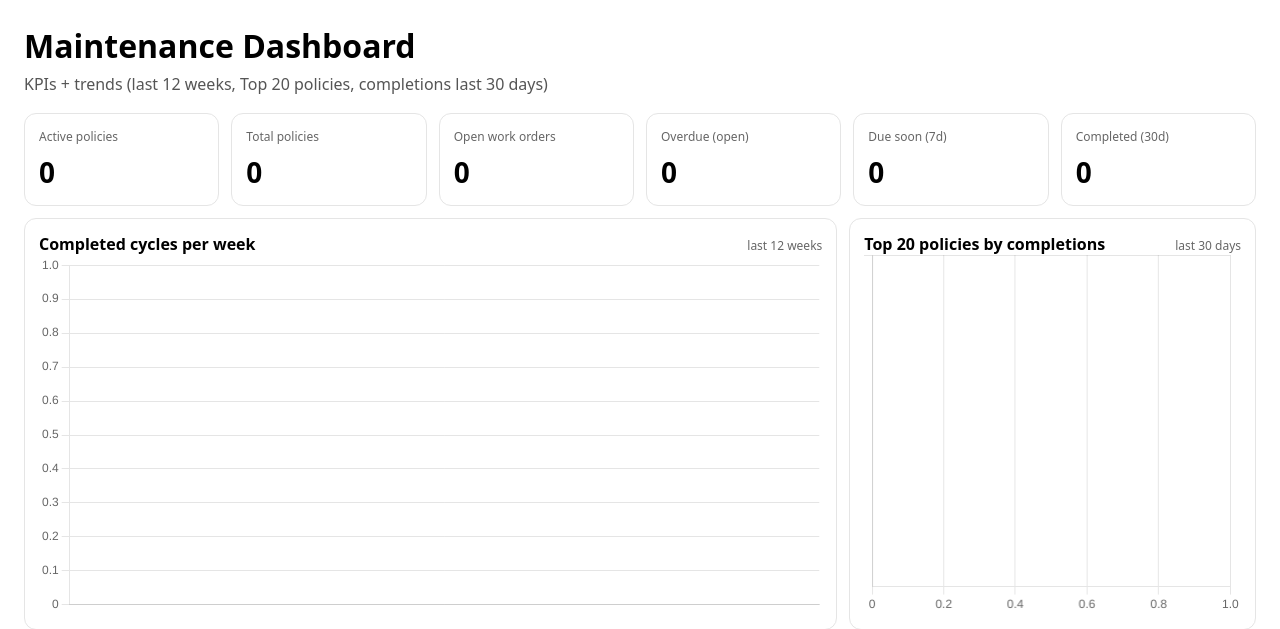
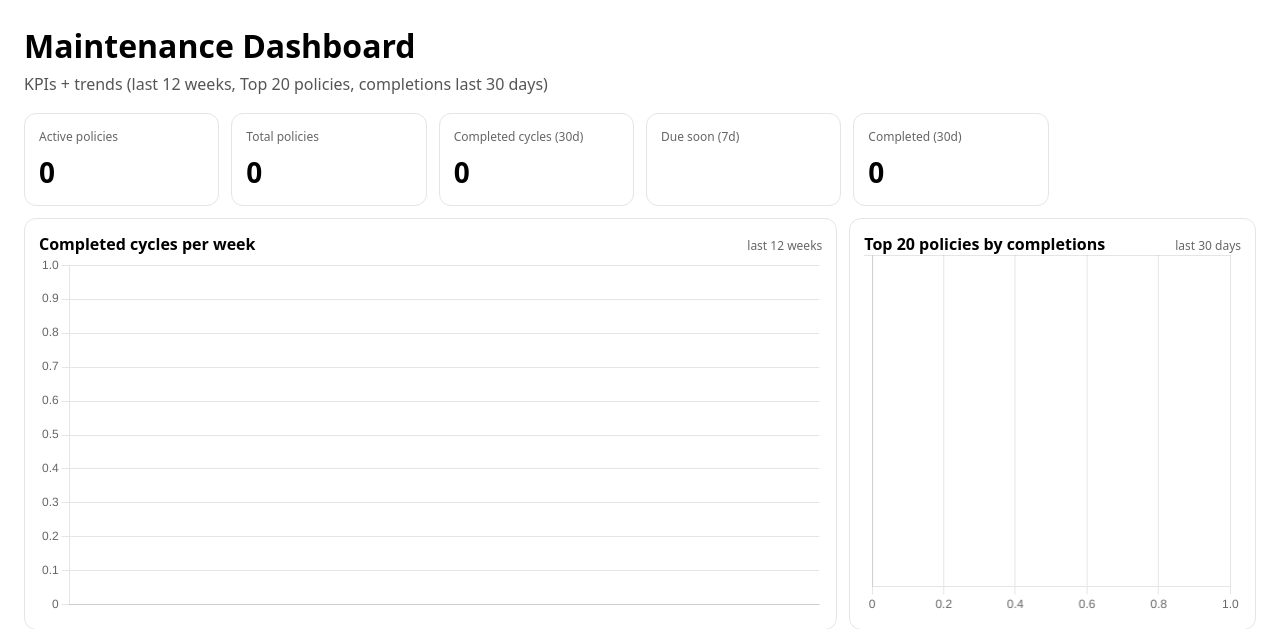
Before and after one commit to ethanwendt02/maint-scheduler, a Django app: page /dashboard/ in a window 1280 px wide. Shown: the top 629 px of the page. Run offline with Django 5.2, Linux system fonts and the light colour scheme; the visitor is signed in with stand-in values (Sample User, id 1); data that the repository does not hold is empty; parts of the project's set-up code (start-up, migrations or seed data) failed here and were passed over.

Commit message:
Dashboard update

```diff
--- a/apps/dashboard/templates/dashboard/metrics.html
+++ b/apps/dashboard/templates/dashboard/metrics.html
@@ -36,12 +36,8 @@
       <div class="kpi-value">{{ kpi.total_policies }}</div>
     </div>
     <div class="card">
-      <div class="kpi-label">Open work orders</div>
-      <div class="kpi-value">{{ kpi.open_workorders }}</div>
-    </div>
-    <div class="card">
-      <div class="kpi-label">Overdue (open)</div>
-      <div class="kpi-value">{{ kpi.overdue_workorders }}</div>
+        <div class="kpi-label">Completed cycles ({{ completed_lookback_days }}d)</div>
+        <div class="kpi-value">{{ kpi.completed_last_30d }}</div>
     </div>
     <div class="card">
       <div class="kpi-label">Due soon ({{ due_soon_days }}d)</div>
--- a/apps/dashboard/views.py
+++ b/apps/dashboard/views.py
@@ -6,16 +6,13 @@
 from django.shortcuts import render
 from django.utils import timezone
 
-from apps.policies.models import MaintenancePolicy
-from apps.workorders.models import WorkOrder
+from apps.policies.models import MaintenancePolicy, MaintenanceRecord
 
 
 @staff_member_required
 def metrics_dashboard(request):
     now = timezone.now()
 
-    # Tweak these without breaking anything
-    OPEN_STATUSES = ["planned", "assigned", "in_progress"]
     DUE_SOON_DAYS = 7
     COMPLETED_LOOKBACK_DAYS = 30
     WEEKLY_LOOKBACK_WEEKS = 12
@@ -25,49 +22,33 @@
     completed_since = now - timedelta(days=COMPLETED_LOOKBACK_DAYS)
     weekly_since = now - timedelta(weeks=WEEKLY_LOOKBACK_WEEKS)
 
+    # ✅ Policies
     total_policies = MaintenancePolicy.objects.count()
+    active_policies = MaintenancePolicy.objects.filter(published=True).count()
 
-    open_workorders = WorkOrder.objects.filter(status__in=OPEN_STATUSES)
-    open_workorders_count = open_workorders.count()
-
-    overdue_workorders_count = open_workorders.filter(due_by__lt=now).count()
-    due_soon_workorders_count = open_workorders.filter(due_by__gte=now, due_by__lte=due_soon_until).count()
-
-    # "Active policies" definition (scales + no schema changes):
-    # policy that currently has at least one open work order
-    active_policies_count = (
-        MaintenancePolicy.objects.filter(workorder__status__in=OPEN_STATUSES)
-        .distinct()
-        .count()
-    )
-
-    completed_last_30d_count = WorkOrder.objects.filter(
-        status="completed",
-        completed_at__gte=completed_since,
-        policy__isnull=False,
+    # ✅ Completed cycles = MaintenanceRecord uploads
+    completed_last_30d = MaintenanceRecord.objects.filter(
+        uploaded_at__gte=completed_since
     ).count()
 
-    # Weekly completions (last N weeks)
+    # ✅ Trend: records per week
     weekly_qs = (
-        WorkOrder.objects.filter(status="completed", completed_at__gte=weekly_since)
-        .annotate(week=TruncWeek("completed_at"))
+        MaintenanceRecord.objects.filter(uploaded_at__gte=weekly_since)
+        .annotate(week=TruncWeek("uploaded_at"))
         .values("week")
         .annotate(count=Count("id"))
         .order_by("week")
     )
+
     weekly_labels = [
         row["week"].date().isoformat() if row["week"] else "unknown"
         for row in weekly_qs
     ]
     weekly_counts = [row["count"] for row in weekly_qs]
 
-    # Top N policies by completed cycles in last 30d
+    # ✅ Top policies by completed cycles (records) last 30d
     top_policies_qs = (
-        WorkOrder.objects.filter(
-            status="completed",
-            completed_at__gte=completed_since,
-            policy__isnull=False,
-        )
+        MaintenanceRecord.objects.filter(uploaded_at__gte=completed_since)
         .values("policy__name")
         .annotate(count=Count("id"))
         .order_by("-count")[:TOP_N_POLICIES]
@@ -75,22 +56,29 @@
     top_policy_labels = [row["policy__name"] for row in top_policies_qs]
     top_policy_counts = [row["count"] for row in top_policies_qs]
 
+    # ✅ Due soon / overdue policies using next_reminder_at
+    due_policies = MaintenancePolicy.objects.filter(
+        published=True,
+        next_reminder_at__isnull=False,
+    )
+    overdue_policies = due_policies.filter(next_reminder_at__lt=now).count()
+    due_soon_policies = due_policies.filter(
+        next_reminder_at__gte=now,
+        next_reminder_at__lte=due_soon_until
+    ).count()
+
     context = {
-        # KPI cards
         "kpi": {
-            "active_policies": active_policies_count,
+            "active_policies": active_policies,
             "total_policies": total_policies,
-            "open_workorders": open_workorders_count,
-            "overdue_workorders": overdue_workorders_count,
-            "due_soon_workorders": due_soon_workorders_count,
-            "completed_last_30d": completed_last_30d_count,
+            "completed_last_30d": completed_last_30d,
+            "overdue_policies": overdue_policies,
+            "due_soon_policies": due_soon_policies,
         },
-        # Charts
         "weekly_labels": weekly_labels,
         "weekly_counts": weekly_counts,
         "top_policy_labels": top_policy_labels,
         "top_policy_counts": top_policy_counts,
-        # Display bits
         "due_soon_days": DUE_SOON_DAYS,
         "completed_lookback_days": COMPLETED_LOOKBACK_DAYS,
         "weekly_lookback_weeks": WEEKLY_LOOKBACK_WEEKS,
```
